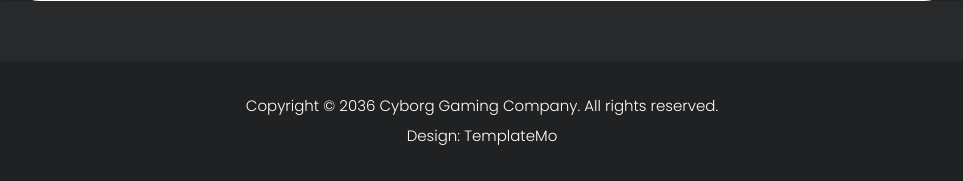
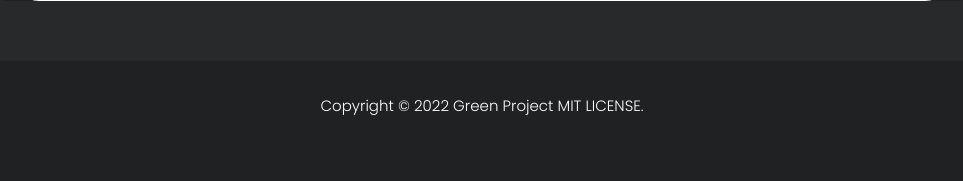
Before and after one commit to AleZadik/GreenGreet, a Flask app: page /connect in a window 1280 px wide. Shown: the part 780-961 px from the top of the page, without its empty margins (158-1121 px from the left). After the commit the page ends 895 px from the top, so only its background shows below. Run offline with Flask 2, Linux system fonts and the light colour scheme; some libraries are stand-ins or nearby versions.

Commit message:
visual footer fix

```diff
--- a/templates/connect.html
+++ b/templates/connect.html
@@ -157,9 +157,7 @@
     <div class="container">
       <div class="row">
         <div class="col-lg-12">
-          <p>Copyright © 2036 <a href="#">Cyborg Gaming</a> Company. All rights reserved.
-
-          <br>Design: <a href="https://templatemo.com" target="_blank" title="free CSS templates">TemplateMo</a></p>
+          <p>Copyright © 2022 <a href="#"> Green Project </a> MIT LICENSE.
         </div>
       </div>
     </div>
--- a/templates/index.html
+++ b/templates/index.html
@@ -172,9 +172,7 @@
     <div class="container">
       <div class="row">
         <div class="col-lg-12">
-          <p>Copyright © 2036 <a href="#">Cyborg Gaming</a> Company. All rights reserved.
-
-          <br>Design: <a href="https://templatemo.com" target="_blank" title="free CSS templates">TemplateMo</a></p>
+          <p>Copyright © 2022 <a href="#"> Green Project </a> MIT LICENSE.
         </div>
       </div>
     </div>
--- a/templates/mint.html
+++ b/templates/mint.html
@@ -351,9 +351,7 @@
     <div class="container">
       <div class="row">
         <div class="col-lg-12">
-          <p>Copyright © 2036 <a href="#">Cyborg Gaming</a> Company. All rights reserved.
-
-          <br>Design: <a href="https://templatemo.com" target="_blank" title="free CSS templates">TemplateMo</a></p>
+          <p>Copyright © 2022 <a href="#"> Green Project </a> MIT LICENSE.
         </div>
       </div>
     </div>
--- a/templates/profile.html
+++ b/templates/profile.html
@@ -224,9 +224,7 @@
     <div class="container">
       <div class="row">
         <div class="col-lg-12">
-          <p>Copyright © 2036 <a href="#">Cyborg Gaming</a> Company. All rights reserved.
-
-          <br>Design: <a href="https://templatemo.com" target="_blank" title="free CSS templates">TemplateMo</a></p>
+          <p>Copyright © 2022 <a href="#"> Green Project </a> MIT LICENSE.
         </div>
       </div>
     </div>
--- a/templates/streams.html
+++ b/templates/streams.html
@@ -454,9 +454,7 @@ https://templatemo.com/tm-579-cyborg-gaming
     <div class="container">
       <div class="row">
         <div class="col-lg-12">
-          <p>Copyright © 2036 <a href="#">Cyborg Gaming</a> Company. All rights reserved.
-
-          <br>Design: <a href="https://templatemo.com" target="_blank" title="free CSS templates">TemplateMo</a></p>
+          <p>Copyright © 2022 <a href="#"> Green Project </a> MIT LICENSE.
         </div>
       </div>
     </div>
```
